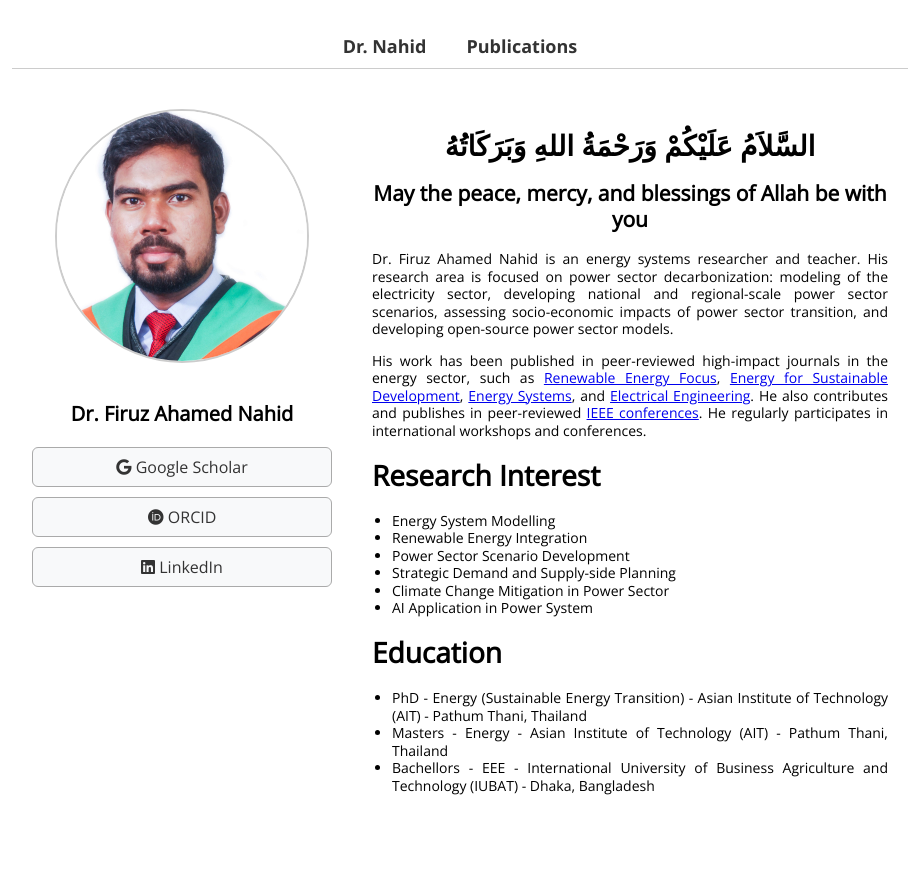
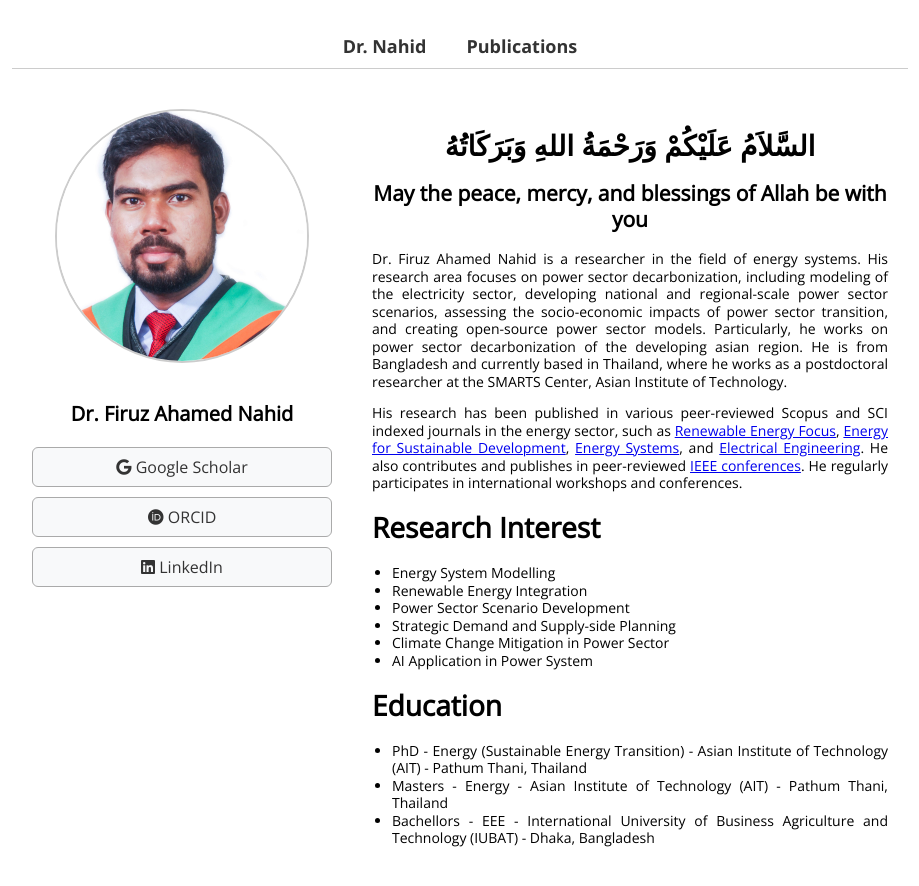
Before and after one commit to FiruzAhamed/firuzahamed.github.io, a Jekyll site: the page built from index.md, in a window 1280 px wide and 957 px high. Shown: the top 886 px of the window, without its empty margins (180-1099 px from the left). Built offline with Jekyll 4.4.1, drawn with Linux system fonts in a browser that asks for light colours.

Commit message:
Update index.md

```diff
--- a/index.md
+++ b/index.md
@@ -35,11 +35,11 @@ permalink: /
     </div>
 
     <p>
-      Dr. Firuz Ahamed Nahid is an energy systems researcher and teacher. His research area is focused on power sector decarbonization: modeling of the electricity sector, developing national and regional-scale power sector scenarios, assessing socio-economic impacts of power sector transition, and developing open-source power sector models.
+      Dr. Firuz Ahamed Nahid is a researcher in the field of energy systems. His research area focuses on power sector decarbonization, including modeling of the electricity sector, developing national and regional-scale power sector scenarios, assessing the socio-economic impacts of power sector transition, and creating open-source power sector models. Particularly, he works on power sector decarbonization of the developing asian region. He is from Bangladesh and currently based in Thailand, where he works as a postdoctoral researcher at the SMARTS Center, Asian Institute of Technology.
     </p>
 
    <p>
-  His work has been published in peer-reviewed high-impact journals in the energy sector, such as
+  His research has been published in various peer-reviewed Scopus and SCI indexed journals in the energy sector, such as
   <a href="https://www.sciencedirect.com/journal/renewable-energy-focus" target="_blank">Renewable Energy Focus</a>,
   <a href="https://www.sciencedirect.com/journal/energy-for-sustainable-development" target="_blank">Energy for Sustainable Development</a>,
   <a href="https://www.springer.com/journal/12667" target="_blank">Energy Systems</a>, and
```
